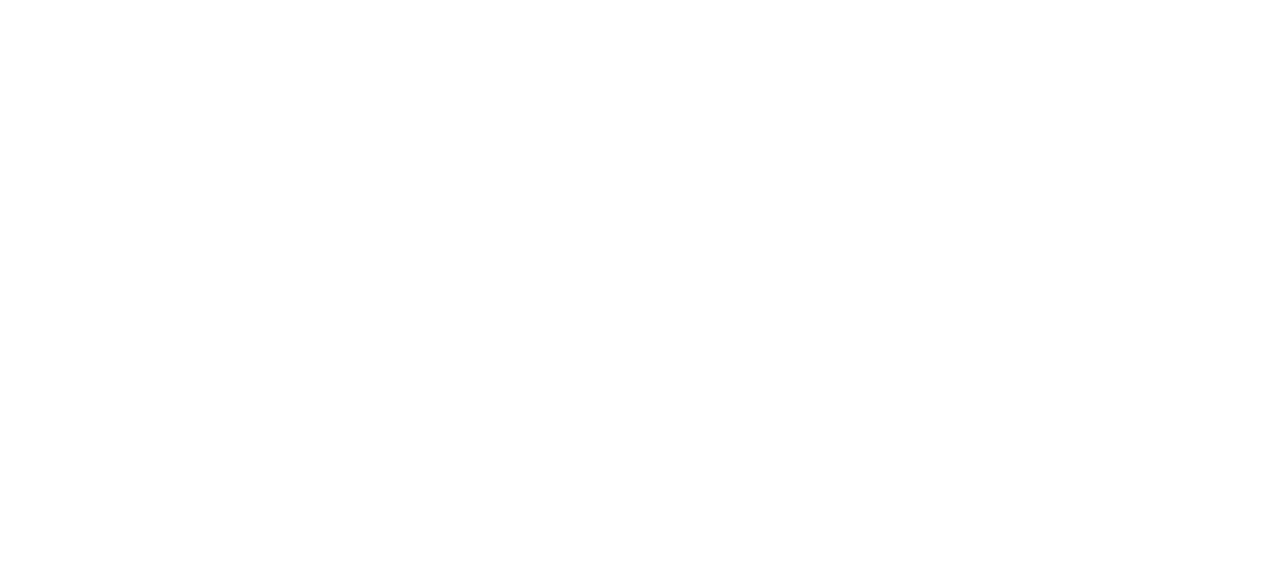
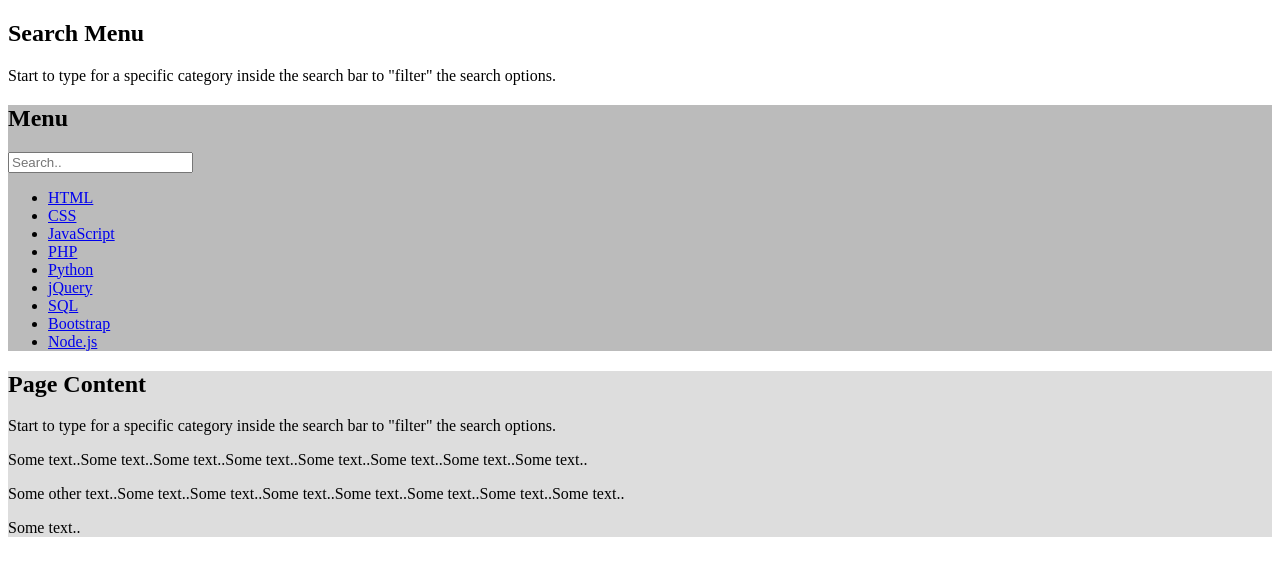
Before and after one commit to j3ffh95/js-search-menu, a plain HTML site: page index.html in a window 1280 px wide. Drawn offline with Linux system fonts and the light colour scheme.

Commit message:
Added the html markup

```diff
--- a/index.html
+++ b/index.html
@@ -8,6 +8,52 @@
     <title>JS Search Menu</title>
   </head>
   <body>
+    <h2>Search Menu</h2>
+    <p>
+      Start to type for a specific category inside the search bar to "filter"
+      the search options.
+    </p>
+
+    <div class="row">
+      <div class="left" style="background-color: #bbb">
+        <h2>Menu</h2>
+        <input
+          type="text"
+          id="mySearch"
+          onkeyup="myFunction()"
+          placeholder="Search.."
+          title="Type in a category"
+        />
+        <ul id="myMenu">
+          <li><a href="#">HTML</a></li>
+          <li><a href="#">CSS</a></li>
+          <li><a href="#">JavaScript</a></li>
+          <li><a href="#">PHP</a></li>
+          <li><a href="#">Python</a></li>
+          <li><a href="#">jQuery</a></li>
+          <li><a href="#">SQL</a></li>
+          <li><a href="#">Bootstrap</a></li>
+          <li><a href="#">Node.js</a></li>
+        </ul>
+      </div>
+
+      <div class="right" style="background-color: #ddd">
+        <h2>Page Content</h2>
+        <p>
+          Start to type for a specific category inside the search bar to
+          "filter" the search options.
+        </p>
+        <p>
+          Some text..Some text..Some text..Some text..Some text..Some text..Some
+          text..Some text..
+        </p>
+        <p>
+          Some other text..Some text..Some text..Some text..Some text..Some
+          text..Some text..Some text..
+        </p>
+        <p>Some text..</p>
+      </div>
+    </div>
     <script src="./main.js"></script>
   </body>
 </html>
```
